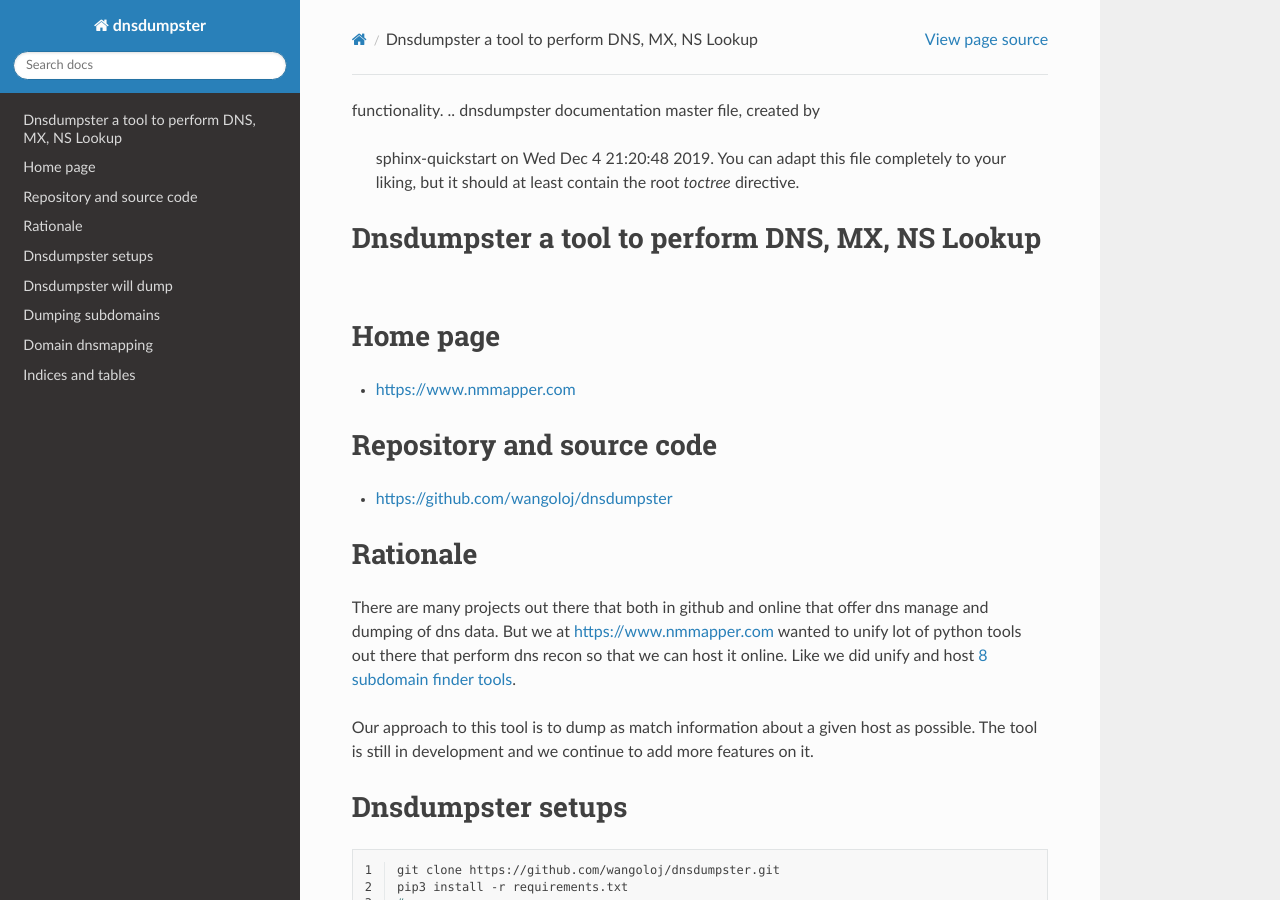
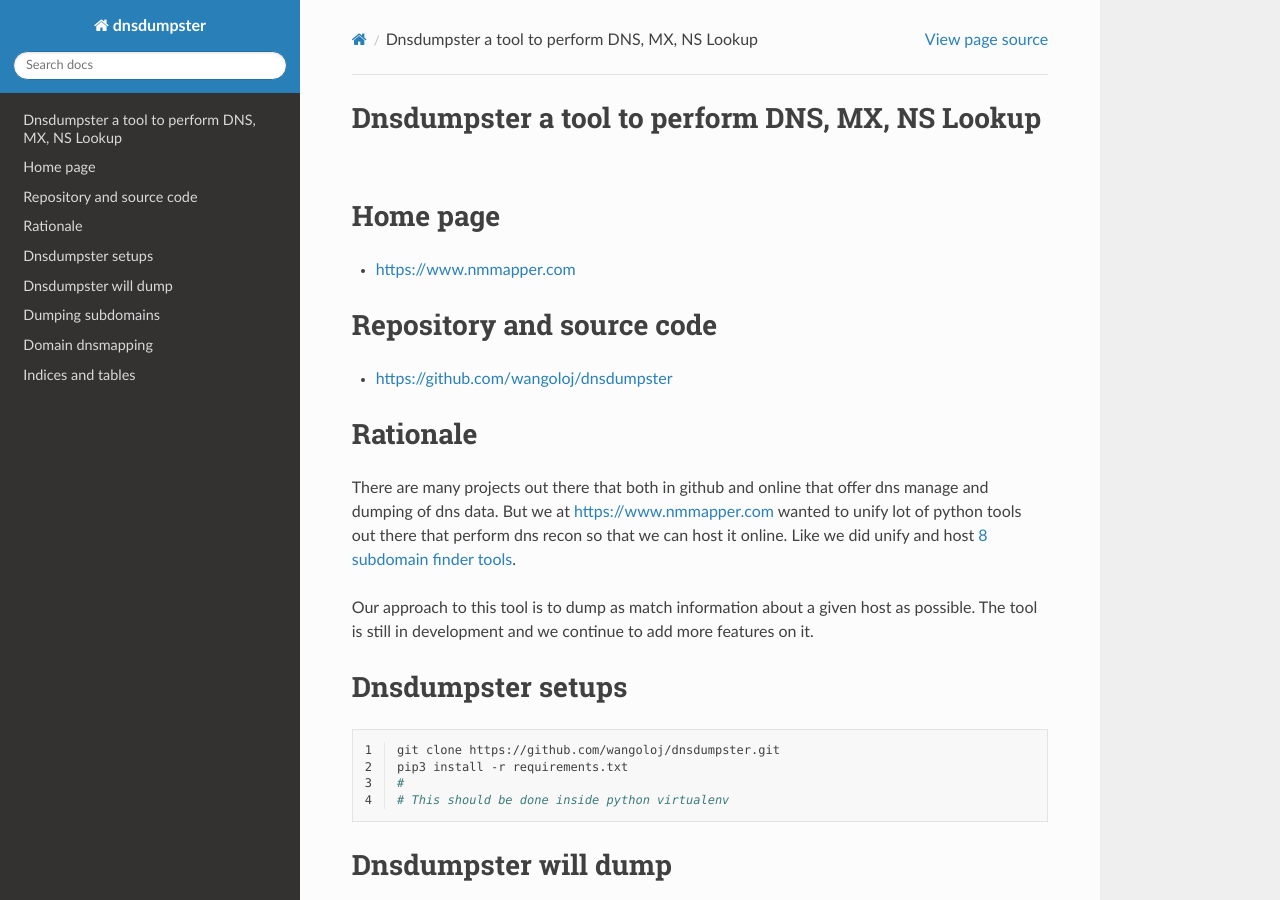
Before and after one commit to nmmapper/dnsdumpster, a Sphinx documentation site: the page built from docs/index.rst, in a window 1280 px wide and 900 px high. Built offline with Sphinx 7.4.7 and the Read the Docs theme 2.0.0, drawn with Linux system fonts in a browser that asks for light colours.

Commit message:
Minor fix in docs

```diff
--- a/docs/index.rst
+++ b/docs/index.rst
@@ -4,11 +4,6 @@
         got from include subdomains, mx records, web application firewall can let you
         customize the look and feel of your docs or add additional
 
-functionality.
-.. dnsdumpster documentation master file, created by
-   sphinx-quickstart on Wed Dec  4 21:20:48 2019.
-   You can adapt this file completely to your liking, but it should at least
-   contain the root `toctree` directive.
 
 Dnsdumpster a tool to perform DNS, MX, NS Lookup
 =================================================
```
